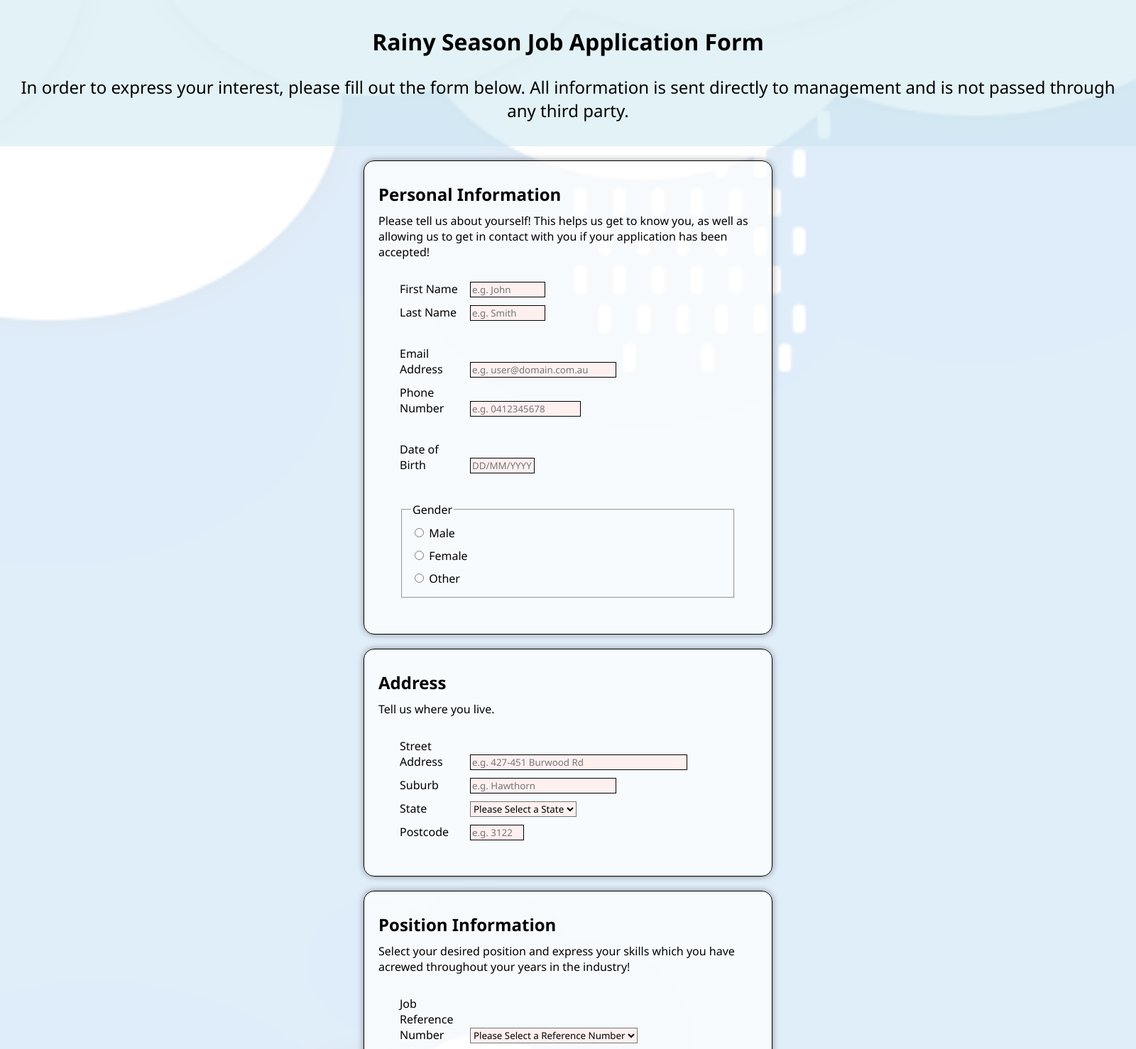
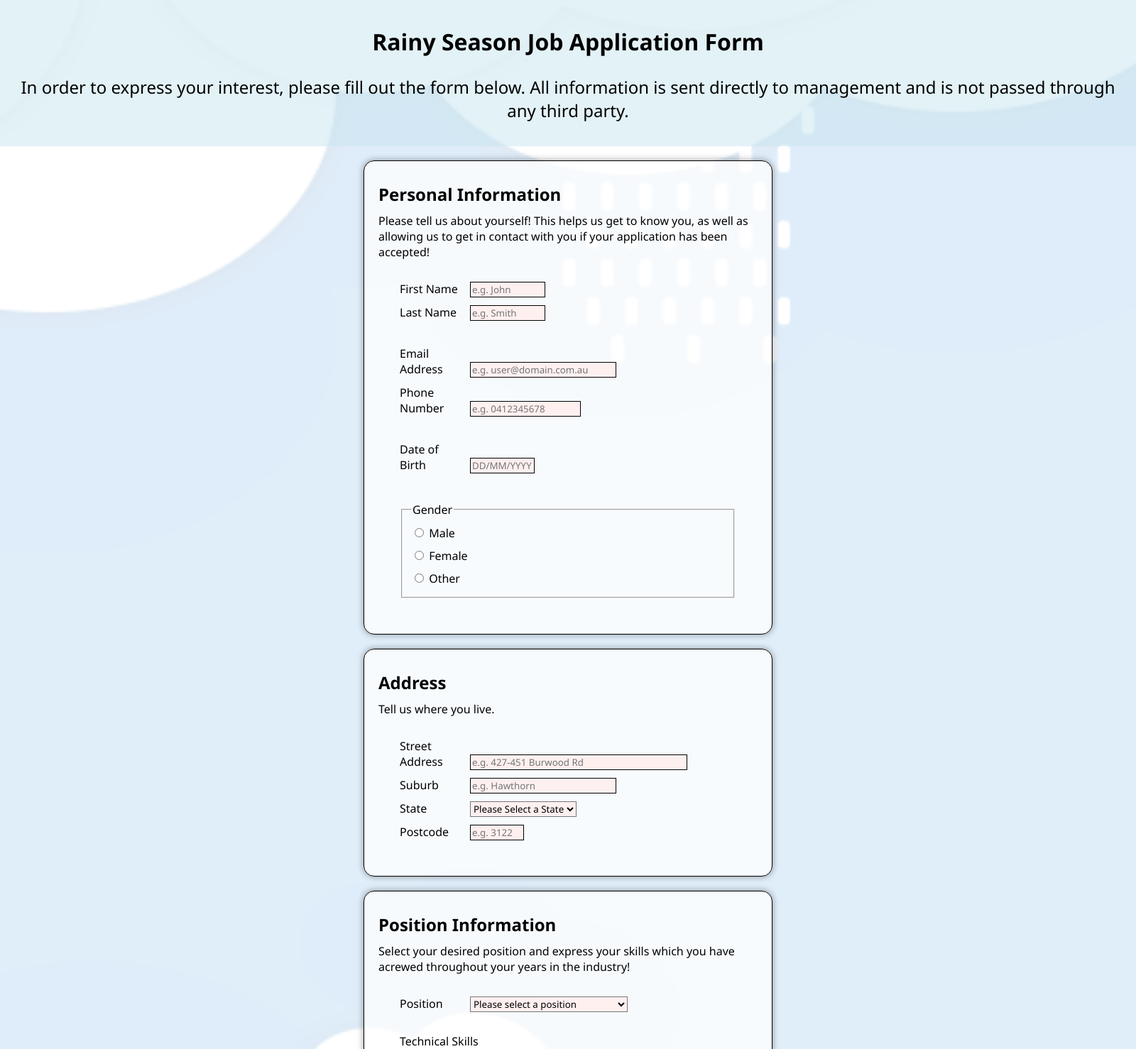
Before and after one commit to Bigteaforfolks/sw_cos10026_rainy_season_part2, a PHP site: page /apply.php in a window 1600 px wide. Shown: the part 125-1603 px from the top of the page at 71% size. Run offline with PHP 8.4, Linux system fonts and the light colour scheme; data comes from the database, SQL or seed files in the repository.

Commit message:
updated apply page to dynamically show open positions

```diff
--- a/project2/apply.php
+++ b/project2/apply.php
@@ -161,12 +161,33 @@
 
                 <!-- Job Reference Number (Select Box) -->
                 <div class="form-field">
-                    <label for="jobreferencenumber" class="form-field__label">Job Reference Number</label>
+                    <label for="jobreferencenumber" class="form-field__label">Position</label>
                     <select name="jobreferencenumber" id="jobreferencenumber" class="form-field__select" required>
                         <!-- "" is selected by default but cannot be used as a valid selection -->
-                        <option value="" disabled selected>Please Select a Reference Number</option>
-                        <option value="RX7FD">RX7FD &#8209; Cybersecurity Specialist</option>
-                        <option value="SIGC8">SIGC8 &#8209; Software Developer</option>
+                        <option value="" disabled selected>Please select a position</option>
+
+                            <?php
+
+                            session_start();
+                            require_once("settings.php");
+
+                            $conn = mysqli_connect($host, $user, $pwd, $sql_db);
+
+                            if ($conn) {
+                                $query = "SELECT job_reference_number, position FROM jobs";
+                                $result = mysqli_query($conn, $query);
+                                if ($result && mysqli_num_rows($result) > 0) {
+                                    while ($row = mysqli_fetch_assoc($result)) {
+                                        $ref = htmlspecialchars($row['job_reference_number']);
+                                        $pos = htmlspecialchars($row['position']);
+                                        echo "<option value='{$ref}'>{$ref} &#8209; {$pos}</option>";
+                                    }
+                                }
+                                mysqli_close($conn);
+                            } else {
+                                echo "<option disabled>There are no positions open at this time.</option>";
+                            }
+                            ?>
                     </select>
                 </div>
 
@@ -174,9 +195,9 @@
 
             <div class="form-group form-group--technicalskills">
 
-                <!-- Required Technical List (Checkboxes) -->
+                <!-- Technical List (Checkboxes) -->
                 <div>
-                    <p>Required Technical Skills</p>
+                    <p>Technical Skills</p>
                     <div class="form-field">
                         <input type="checkbox" name="wireshark" id="wireshark" class="form-field__checkbox" required>
                         <label for="wireshark" class="form-field__label"><strong>30&#43;</strong> years of experience with <em>Wireshark</em></label>
```
